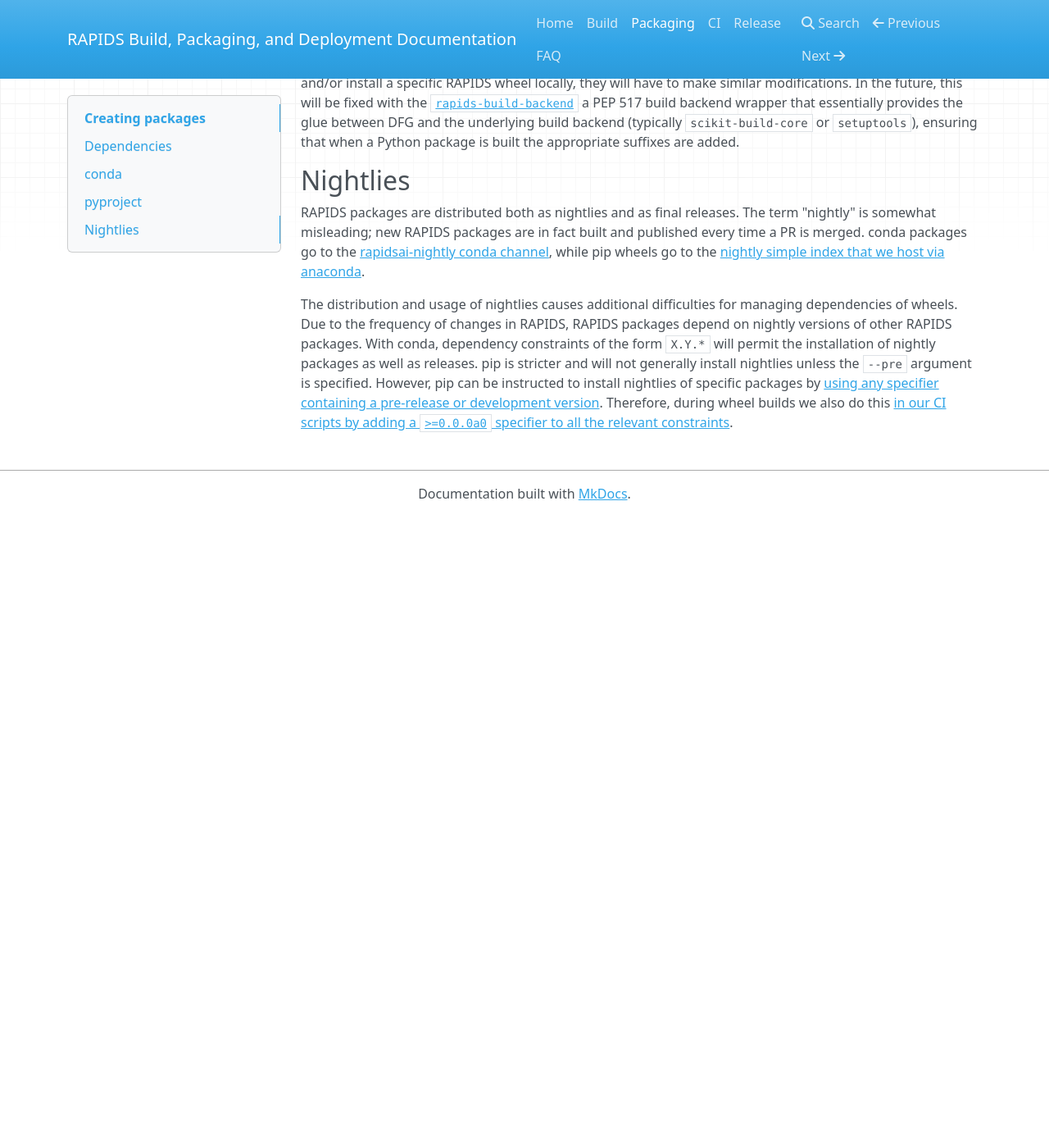
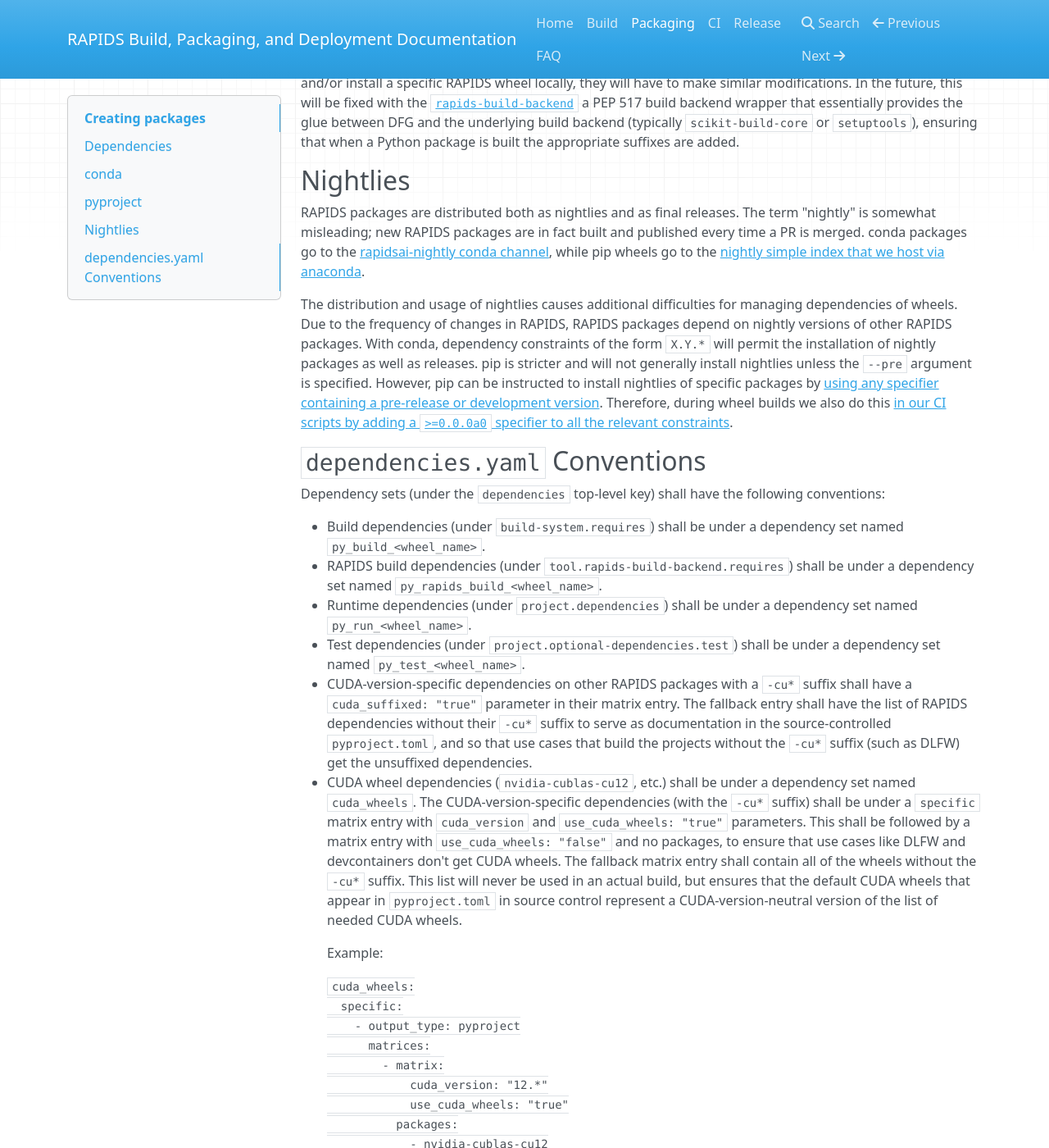
Before and after one commit to rapidsai/build-planning, an MkDocs documentation site: the page built from docs/docs/packaging.md, in a window 1280 px wide and 1400 px high, scrolled down 2033 px. Shown: the whole window at 82% size. Built offline with MkDocs 1.6.1, drawn with Linux system fonts in a browser that asks for light colours; nearby versions of some CDN libraries; before the commit the page ends 2663 px from its top, so only the background shows below that; some of the changed text lies outside the part shown.

Commit message:
Write some conventions for dependencies.yaml
Document the conventions that we are using in dependencies.yaml
to ensure consistency across RAPIDS repos.

````diff
--- a/docs/docs/packaging.md
+++ b/docs/docs/packaging.md
@@ -85,3 +85,61 @@ With conda, dependency constraints of the form `X.Y.*` will permit the installat
 pip is stricter and will not generally install nightlies unless the `--pre` argument is specified.
 However, pip can be instructed to install nightlies of specific packages by [using any specifier containing a pre-release or development version](https://pip.pypa.io/en/stable/cli/pip_install/#pre-release-versions).
 Therefore, during wheel builds we also do this [in our CI scripts by adding a `>=0.0.0a0` specifier to all the relevant constraints](https://github.com/rapidsai/cudf/blob/branch-24.06/ci/build_wheel.sh#L34).
+
+## `dependencies.yaml` Conventions
+
+Dependency sets (under the `dependencies` top-level key) shall have the
+following conventions:
+
+- Build dependencies (under `build-system.requires`) shall be under a
+  dependency set named `py_build_<wheel_name>`.
+- RAPIDS build dependencies (under `tool.rapids-build-backend.requires`) shall
+  be under a dependency set named `py_rapids_build_<wheel_name>`.
+- Runtime dependencies (under `project.dependencies`) shall be under a
+  dependency set named `py_run_<wheel_name>`.
+- Test dependencies (under `project.optional-dependencies.test`) shall be under
+  a dependency set named `py_test_<wheel_name>`.
+- CUDA-version-specific dependencies on other RAPIDS packages with a `-cu*`
+  suffix shall have a `cuda_suffixed: "true"` parameter in their matrix entry.
+  The fallback entry shall have the list of RAPIDS dependencies without their
+  `-cu*` suffix to serve as documentation in the source-controlled
+  `pyproject.toml`, and so that use cases that build the projects without the
+  `-cu*` suffix (such as DLFW) get the unsuffixed dependencies.
+- CUDA wheel dependencies (`nvidia-cublas-cu12`, etc.) shall be under a
+  dependency set named `cuda_wheels`. The CUDA-version-specific dependencies
+  (with the `-cu*` suffix) shall be under a `specific` matrix entry with
+  `cuda_version` and `use_cuda_wheels: "true"` parameters. This shall be
+  followed by a matrix entry with `use_cuda_wheels: "false"` and no packages,
+  to ensure that use cases like DLFW and devcontainers don't get CUDA wheels.
+  The fallback matrix entry shall contain all of the wheels without the `-cu*`
+  suffix. This list will never be used in an actual build, but ensures that
+  the default CUDA wheels that appear in `pyproject.toml` in source control
+  represent a CUDA-version-neutral version of the list of needed CUDA wheels.
+
+    Example:
+
+    ```
+    cuda_wheels:
+      specific:
+        - output_type: pyproject
+          matrices:
+            - matrix:
+                cuda_version: "12.*"
+                use_cuda_wheels: "true"
+              packages:
+                - nvidia-cublas-cu12
+            - matrix:
+                cuda_version: "11.*"
+                use_cuda_wheels: "true"
+              packages:
+            # if use_cuda_wheels=false is provided, do not add dependencies on any CUDA wheels
+            # (e.g. for DLFW and pip devcontainers)
+            - matrix:
+                use_cuda_wheels: "false"
+              packages:
+            # if no matching matrix selectors passed, list the unsuffixed packages
+            # (just as a source of documentation, as this populates pyproject.toml in source control)
+            - matrix:
+              packages:
+                - nvidia-cublas
+    ```
````
